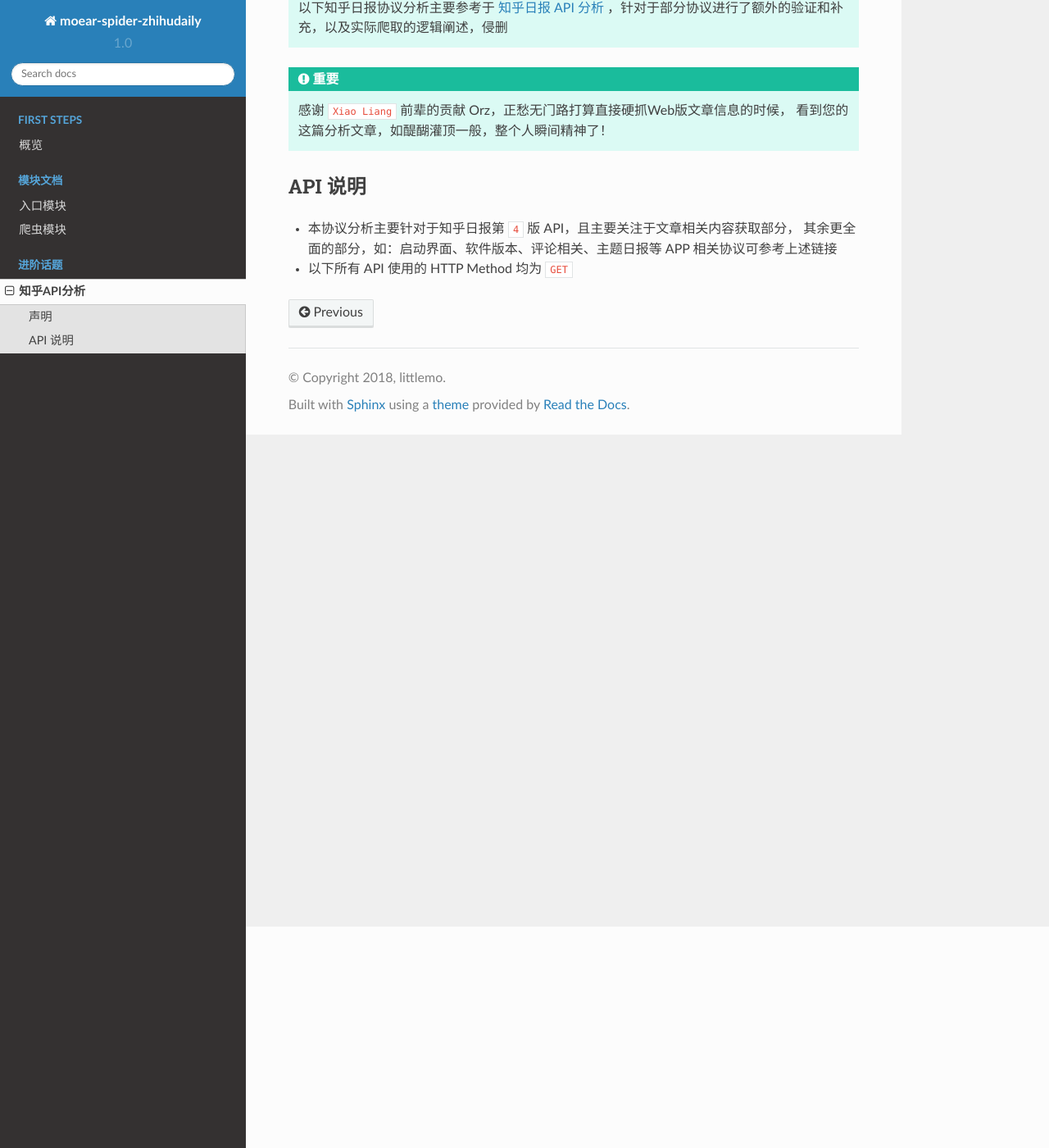
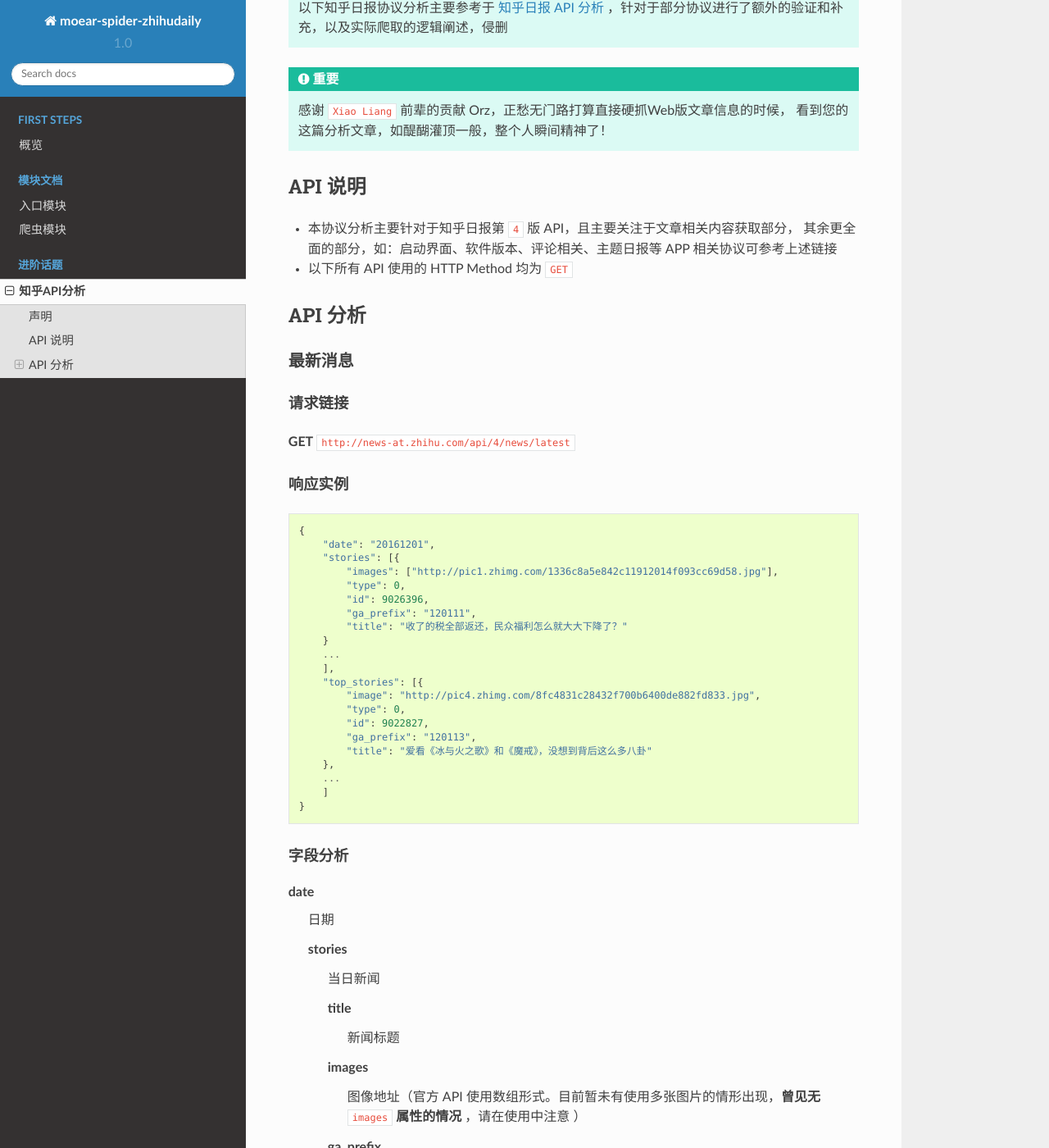
Before and after one commit to littlemo/moear-spider-zhihudaily, a Sphinx documentation site: the page built from docs/source/topics/zhihu_api_analysis.rst, in a window 1280 px wide and 1400 px high, scrolled down 270 px. Shown: the whole window at 82% size. Built offline with Sphinx 7.4.7 and the Read the Docs theme 2.0.0, drawn with Linux system fonts in a browser that asks for light colours; formulas are drawn with MathJax 3; some of the changed text lies outside the part shown.

Commit message:
F: 实现知乎API分析文档中的'最新消息'接口分析说明

```diff
--- a/docs/source/topics/zhihu_api_analysis.rst
+++ b/docs/source/topics/zhihu_api_analysis.rst
@@ -16,6 +16,7 @@
     感谢 ``Xiao Liang`` 前辈的贡献 Orz，正愁无门路打算直接硬抓Web版文章信息的时候，
     看到您的这篇分析文章，如醍醐灌顶一般，整个人瞬间精神了！
 
+
 API 说明
 ========
 
@@ -23,3 +24,86 @@ API 说明
   其余更全面的部分，如：启动界面、软件版本、评论相关、主题日报等 APP 相关协议可参考上述链接
 
 * 以下所有 API 使用的 HTTP Method 均为 ``GET``
+
+
+API 分析
+========
+
+最新消息
+--------
+
+请求链接
+~~~~~~~~
+
+**GET** ``http://news-at.zhihu.com/api/4/news/latest``
+
+响应实例
+~~~~~~~~
+
+::
+
+    {
+        "date": "20161201",
+        "stories": [{
+            "images": ["http://pic1.zhimg.com/1336c8a5e842c11912014f093cc69d58.jpg"],
+            "type": 0,
+            "id": 9026396,
+            "ga_prefix": "120111",
+            "title": "收了的税全部返还，民众福利怎么就大大下降了？"
+        }
+        ...
+        ],
+        "top_stories": [{
+            "image": "http://pic4.zhimg.com/8fc4831c28432f700b6400de882fd833.jpg",
+            "type": 0,
+            "id": 9022827,
+            "ga_prefix": "120113",
+            "title": "爱看《冰与火之歌》和《魔戒》，没想到背后这么多八卦"
+        },
+        ...
+        ]
+    }
+
+字段分析
+~~~~~~~~
+
+date
+    日期
+
+    stories
+        当日新闻
+
+        title
+            新闻标题
+
+        images
+            图像地址（官方 API 使用数组形式。目前暂未有使用多张图片的情形出现，**曾见无** ``images`` **属性的情况** ，请在使用中注意 ）
+
+        ga_prefix
+            供 Google Analytics 使用
+
+        type
+            作用未知
+
+        id
+            ``url`` 与 ``share_url`` 中最后的数字（应为内容的 id）
+
+        multipic
+            消息是否包含多张图片（仅出现在包含多图的新闻中）
+
+    top_stories
+        界面顶部 ViewPager 滚动显示的显示内容（子项格式同上）（请注意区分此处的 ``image`` 属性与 ``stories`` 中的 ``images`` 属性）
+
+补充信息
+~~~~~~~~
+
+#. ``images`` 字段不存在的情况，如：`《8 月 1 日，这些新闻值得你了解一下》 <http://daily.zhihu.com/story/4065555>`_ ，获取到的列表项内容为::
+
+    {
+        "type": 0,
+        "id": 4065555,
+        "ga_prefix": "010115",
+        "title": "8 月 1 日，这些新闻值得你了解一下"
+    }
+
+#. ``top_stories.image`` 字段中的图片为APP中的顶部轮播图使用，故分辨率会比 ``stories`` 中的相同文章块 ``images`` 里的图片拥有更高的分辨率，一般情况下，前者为 ``640*640``，而后者仅为 ``150*150``。故在做文章爬取时可以根据实际需求进行选择，下节将说明如何获取非热文的高质量封面图
```
